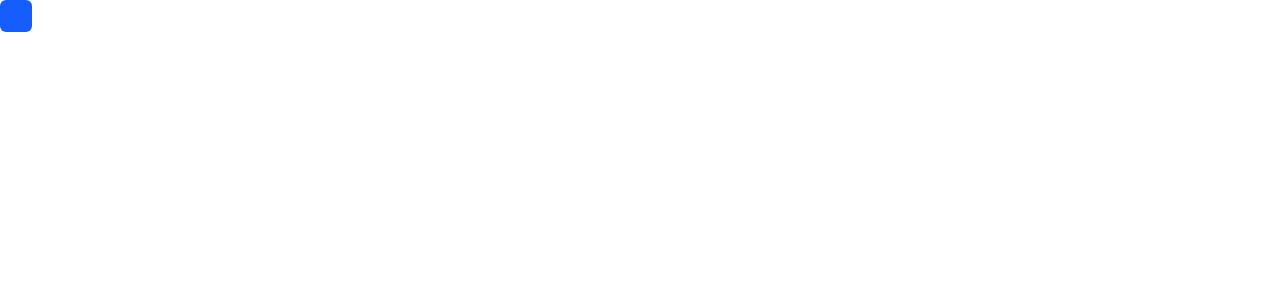
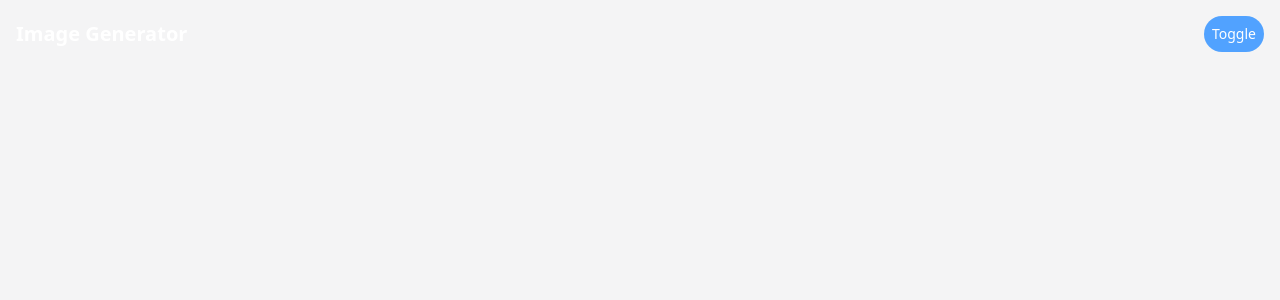
Before and after one commit to mihirv50/ImageGenerator, a React (Vite) app: page / in a window 1280 px wide. Shown: the top 300 px of the page. Built offline with nearby package versions, Linux system fonts and the light colour scheme.

Commit message:
Added nav and Landing page background change

```diff
--- a/src/App.tsx
+++ b/src/App.tsx
@@ -1,12 +1,19 @@
-import React from 'react'
-import Button from './Components/ui/Button'
+import React from "react";
+import Button from "./Components/ui/Button";
+import StarIcon from "./icons/StarIcon";
+import Navbar from "./Components/Navbar";
 
 const App = () => {
   return (
     <>
-     <Button variant='primary' size='md'/>
+      <div
+        className={`w-screen h-screen bg-zinc-100 bg-[url("https://images.unsplash.com/photo-1610296669228-602fa827fc1f?q=80&w=1975&auto=format&fit=crop&ixlib=rb-4.0.3&ixid=M3wxMjA3fDB8MHxwaG90by1wYWdlfHx8fGVufDB8fHx8fA%3D%3D")]`}
+      >
+        <Navbar />
+        {/* <Button text="Hello Mihir" variant='primary' size='md' startIcon={<StarIcon/>}/> */}
+      </div>
     </>
-  )
-}
+  );
+};
 
-export default App
+export default App;
--- /dev/null
+++ b/src/Components/Navbar.tsx
@@ -0,0 +1,12 @@
+import Button from "./ui/Button"
+
+const Navbar = () => {
+  return (
+    <div className="w-full bg-transparent p-4 container m-auto flex items-center justify-between">
+        <h1 className="text-xl font-semibold text-white">Image Generator</h1>
+        <Button size="sm" text="Toggle" variant="secondary"/>
+    </div>
+  )
+}
+
+export default Navbar
--- /dev/null
+++ b/src/icons/StarIcon.tsx
@@ -0,0 +1,20 @@
+const StarIcon = () => {
+  return (
+    <svg
+      xmlns="http://www.w3.org/2000/svg"
+      fill="none"
+      viewBox="0 0 24 24"
+      stroke-width="1.5"
+      stroke="currentColor"
+      className="size-6"
+    >
+      <path
+        stroke-linecap="round"
+        stroke-linejoin="round"
+        d="M9.813 15.904 9 18.75l-.813-2.846a4.5 4.5 0 0 0-3.09-3.09L2.25 12l2.846-.813a4.5 4.5 0 0 0 3.09-3.09L9 5.25l.813 2.846a4.5 4.5 0 0 0 3.09 3.09L15.75 12l-2.846.813a4.5 4.5 0 0 0-3.09 3.09ZM18.259 8.715 18 9.75l-.259-1.035a3.375 3.375 0 0 0-2.455-2.456L14.25 6l1.036-.259a3.375 3.375 0 0 0 2.455-2.456L18 2.25l.259 1.035a3.375 3.375 0 0 0 2.456 2.456L21.75 6l-1.035.259a3.375 3.375 0 0 0-2.456 2.456ZM16.894 20.567 16.5 21.75l-.394-1.183a2.25 2.25 0 0 0-1.423-1.423L13.5 18.75l1.183-.394a2.25 2.25 0 0 0 1.423-1.423l.394-1.183.394 1.183a2.25 2.25 0 0 0 1.423 1.423l1.183.394-1.183.394a2.25 2.25 0 0 0-1.423 1.423Z"
+      />
+    </svg>
+  );
+};
+
+export default StarIcon;
```
